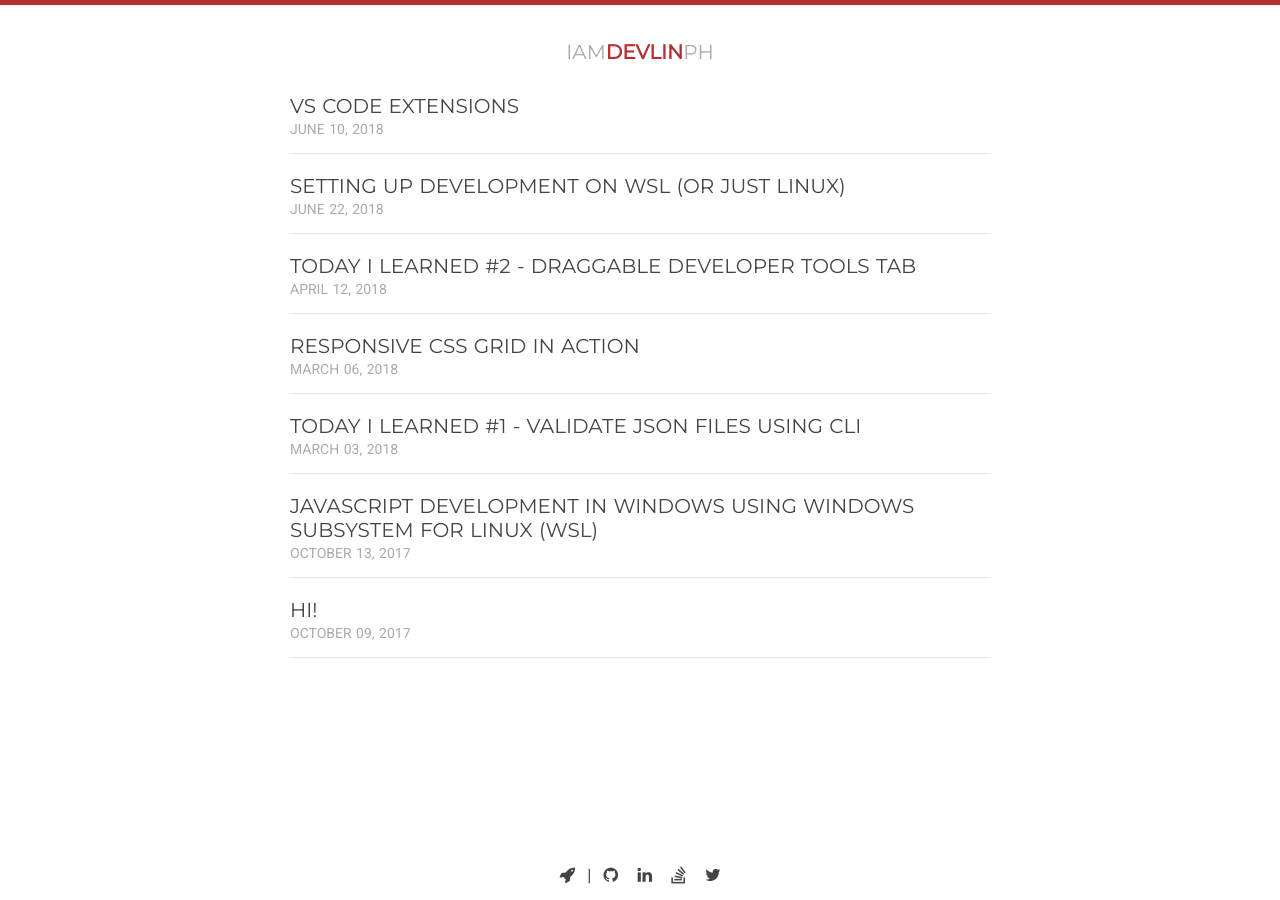
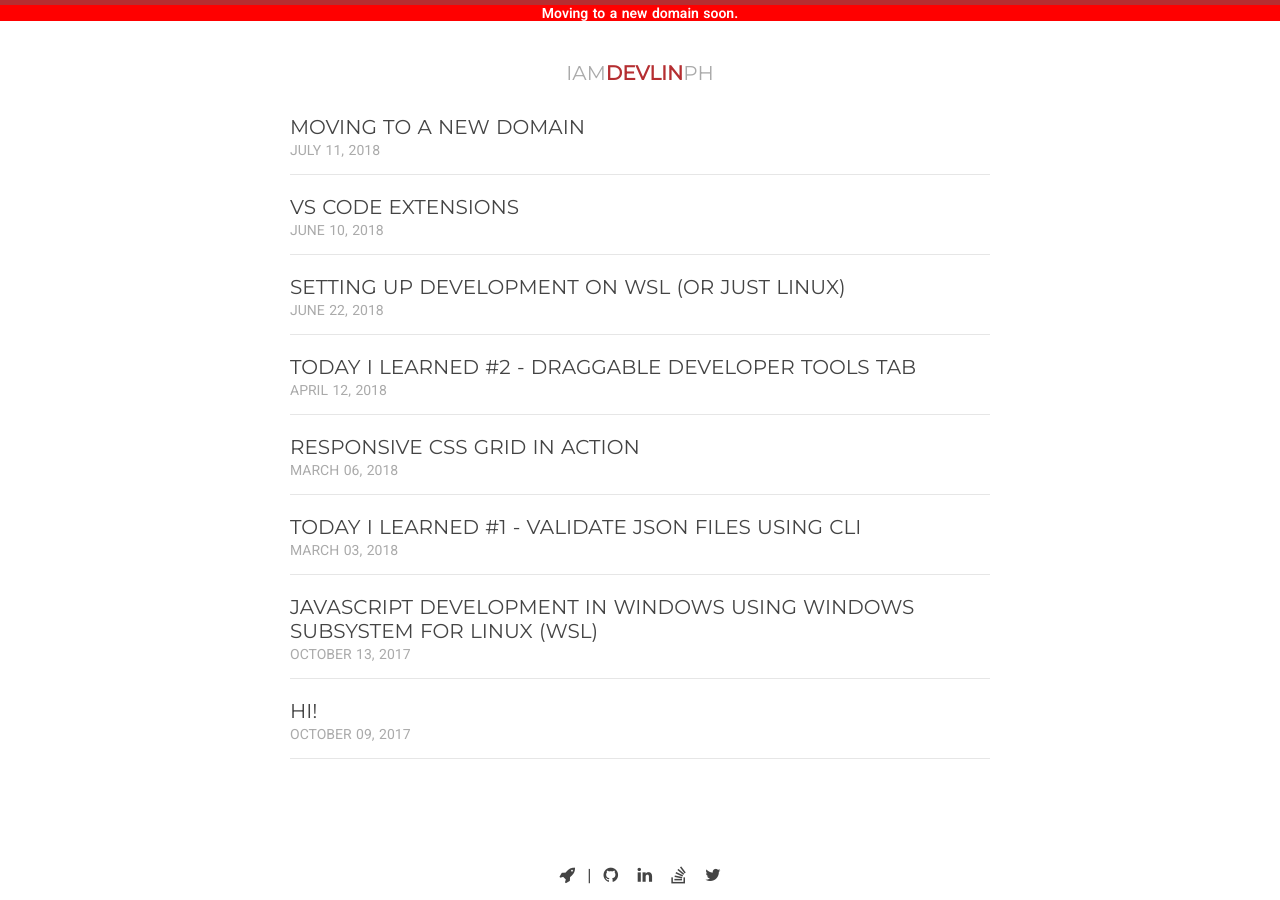
Before and after one commit to iamdevlinph/iamdevlinph.github.io-jekyll, a Jekyll site: the page built from index.html, in a window 1280 px wide. Built offline with Jekyll 4.4.1, drawn with Linux system fonts in a browser that asks for light colours; nearby versions of some CDN libraries.

Commit message:
Moving to a new domain

```diff
--- a/_layouts/default.html
+++ b/_layouts/default.html
@@ -5,6 +5,7 @@
 
 <body>
   <div id="top-bar" class="no-print" style="border-top:5px solid #B52E31;position:fixed;top:0;left:0;width:100%;z-index:2"></div>
+  <div id="moving"><a href="#">Moving to a new domain soon.</a></div>
   <div id='wrapper'>
     {% include header.html %}
 
--- a/_sass/_styles.scss
+++ b/_sass/_styles.scss
@@ -323,3 +323,17 @@ code.highlighter-rouge {
 .hidden {
   display: none;
 }
+
+#moving {
+  font-size: 14px;
+  font-weight: bold;
+  text-align: center;
+  margin-top: 5px;
+  color: white;
+  width: 100vw;
+  background: red;
+}
+
+#moving a {
+  color: white;
+}
```
Also changed, not shown: _posts/2018-07-11-new-domain.md (added, +19 -0 lines), _posts/new-layout.md (+1 -1 lines), README.md.
